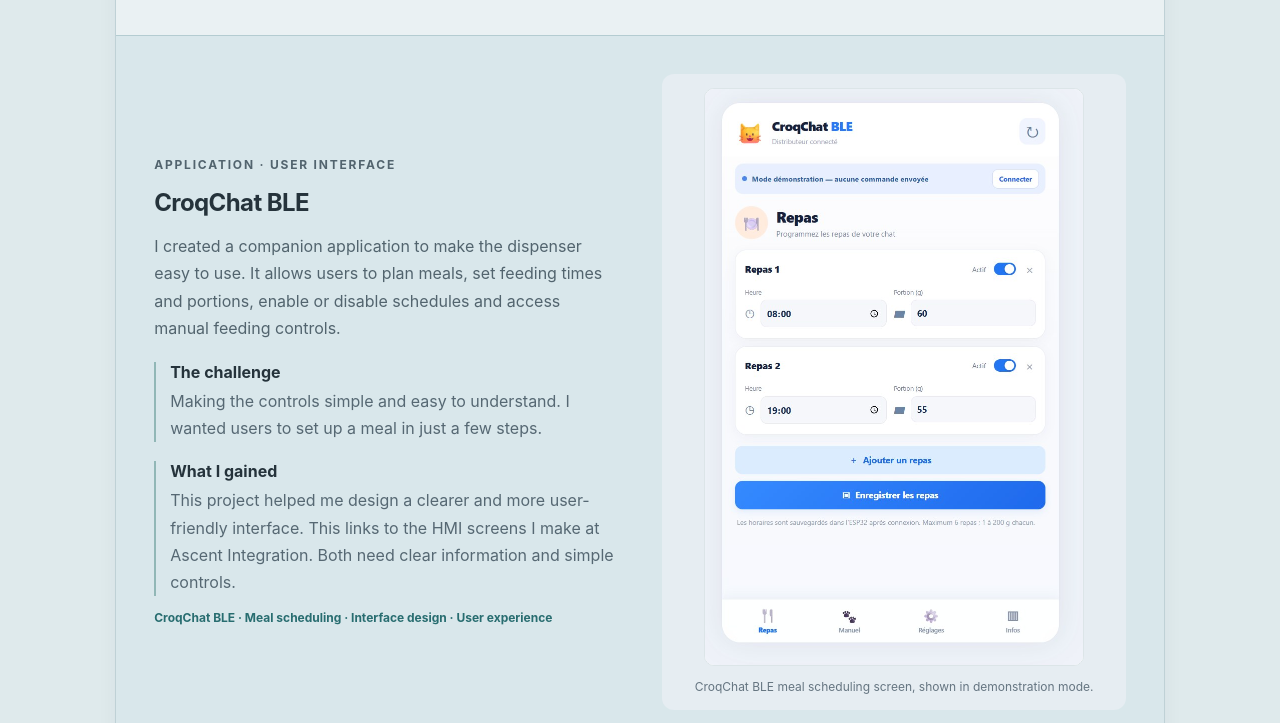
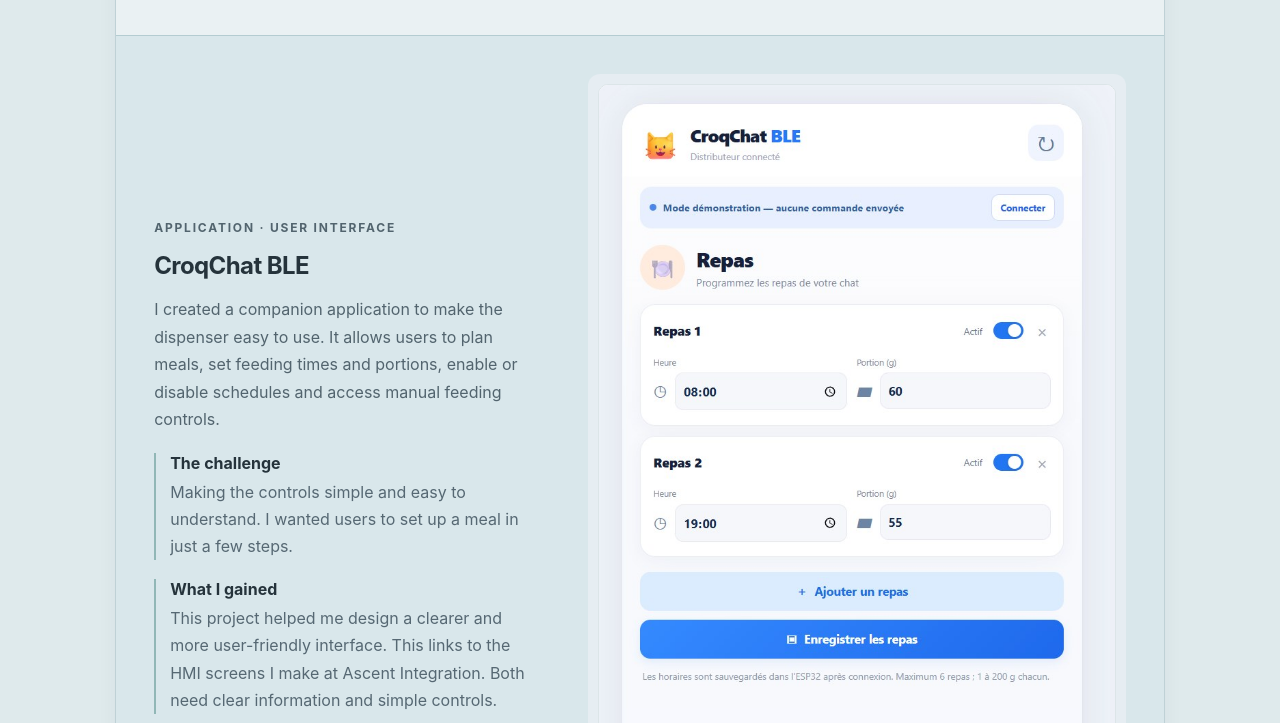
Before and after one commit to Rortuuii/roch-portfolio, a plain HTML site: page index.html in a window 1280 px wide. Shown: the part 4222-4945 px from the top of the page. Drawn offline with Linux system fonts and the light colour scheme.

Commit message:
Enlarge CroqChat BLE screenshot and add full-size image link

```diff
--- a/index.html
+++ b/index.html
@@ -133,6 +133,12 @@ section .card:hover,
 @media(max-width:530px){
   main>section::before{left:24px;right:24px}
 }
+
+.feeder-application{grid-template-columns:minmax(0,.84fr) minmax(0,1.16fr)}
+.feeder-app-media{padding:10px}
+.feeder-app-media .croqchat-open{display:block;width:100%;max-width:520px;margin:auto;cursor:zoom-in}
+.feeder-app-media img{display:block;width:100%;max-width:none;max-height:none;height:auto;object-fit:contain}
+@media(max-width:820px){.feeder-application{grid-template-columns:1fr}.feeder-app-media img{max-height:none}}
 </style></head><body>
 <header><a href="#home" class="logo">RB.<span>ROCH PORTFOLIO</span></a><nav><a href="#home">Home</a><a href="#about">About</a><a href="#experience">Experience</a><a href="#projects">Projects</a><a href="#civic">Civic Engagement</a><a href="#skills">Skills</a><a href="#career">Career Plan</a><a href="#mobility">Mobility</a><a href="#contact">Contact</a><a href="#cv">CV / Résumé</a></nav></header>
 <main>
@@ -165,7 +171,7 @@ section .card:hover,
       <p class="case-tech">CroqChat BLE · Meal scheduling · Interface design · User experience</p>
     </div>
     <figure class="feeder-media feeder-app-media">
-      <img src="assets/croqchat-app.jpg" alt="Capture de CroqChat BLE montrant la programmation des repas, les portions et les réglages" loading="lazy">
+      <a class="croqchat-open" href="assets/croqchat-app.jpg" target="_blank" rel="noopener" aria-label="Open CroqChat screenshot at full size"><img src="assets/croqchat-app.jpg" alt="Capture de CroqChat BLE montrant la programmation des repas, les portions et les réglages" loading="lazy"></a>
       <figcaption>CroqChat BLE meal scheduling screen, shown in demonstration mode.</figcaption>
     </figure>
   </div>
```
